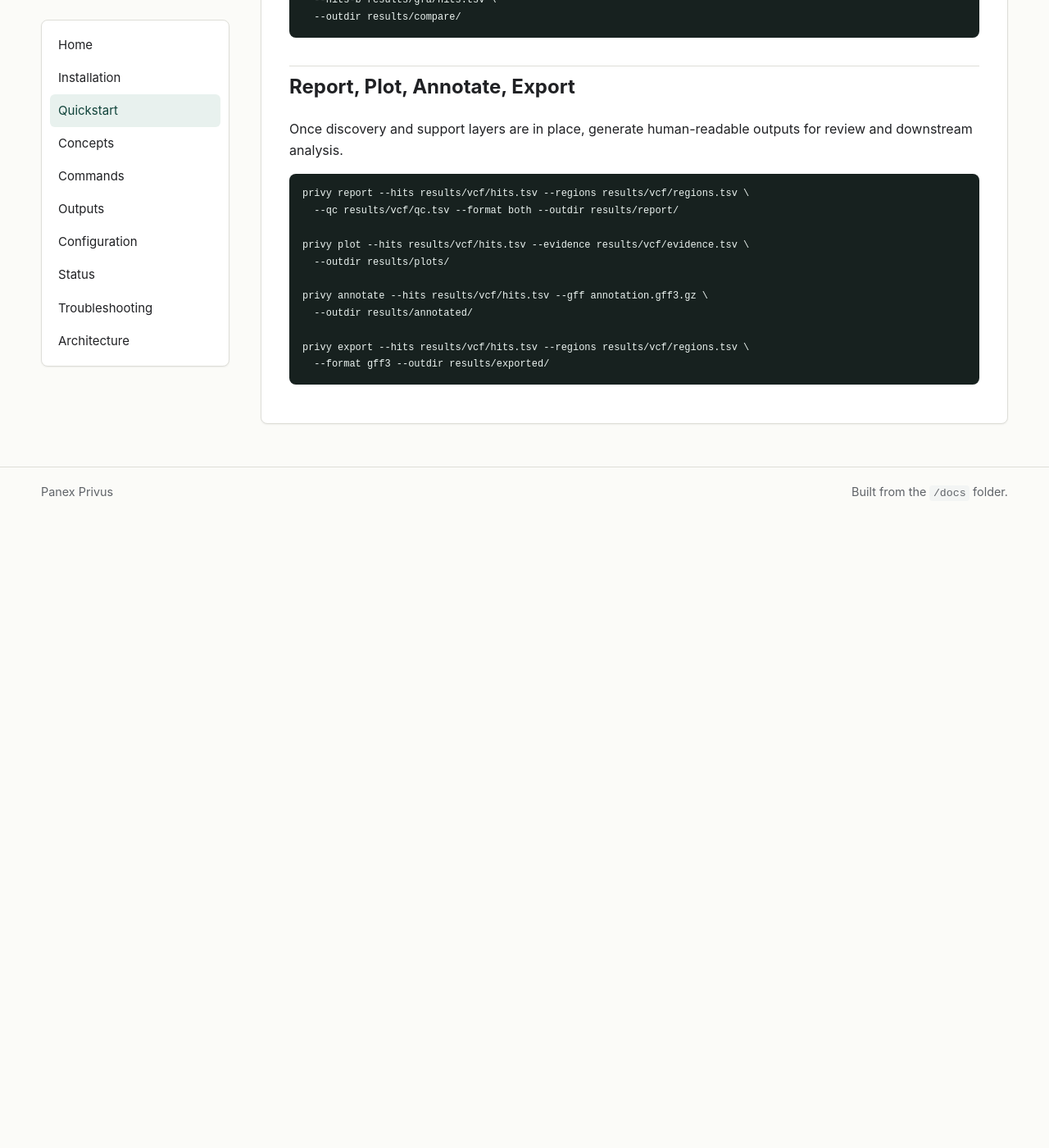
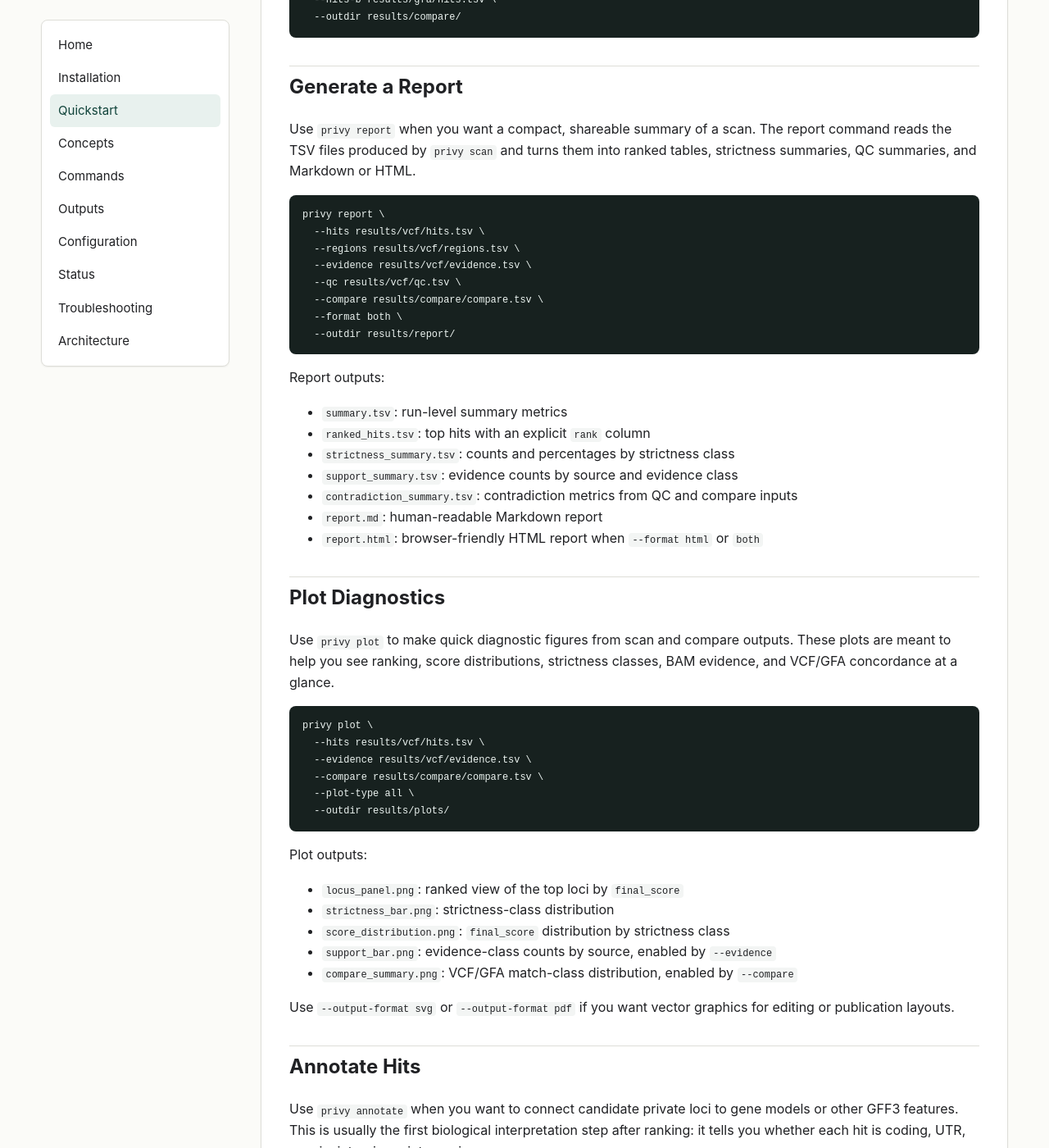
Before and after one commit to USDA-ARS-GBRU/Panex_Privus, a Jekyll site: the page built from docs/quickstart.md, in a window 1280 px wide and 1400 px high, scrolled down 4161 px. Shown: the whole window at 82% size. Built offline with Jekyll 4.4.1, drawn with Linux system fonts in a browser that asks for light colours; before the commit the page ends 4791 px from its top, so only the background shows below that; some of the changed text lies outside the part shown.

Commit message:
Expand quickstart downstream workflow sections

````diff
--- a/docs/quickstart.md
+++ b/docs/quickstart.md
@@ -197,21 +197,101 @@ privy compare \
   --outdir results/compare/
 ```
 
-## Report, Plot, Annotate, Export
+## Generate a Report
 
-Once discovery and support layers are in place, generate human-readable outputs
-for review and downstream analysis.
+Use `privy report` when you want a compact, shareable summary of a scan. The
+report command reads the TSV files produced by `privy scan` and turns them into
+ranked tables, strictness summaries, QC summaries, and Markdown or HTML.
 
 ```bash
-privy report --hits results/vcf/hits.tsv --regions results/vcf/regions.tsv \
-  --qc results/vcf/qc.tsv --format both --outdir results/report/
+privy report \
+  --hits results/vcf/hits.tsv \
+  --regions results/vcf/regions.tsv \
+  --evidence results/vcf/evidence.tsv \
+  --qc results/vcf/qc.tsv \
+  --compare results/compare/compare.tsv \
+  --format both \
+  --outdir results/report/
+```
 
-privy plot --hits results/vcf/hits.tsv --evidence results/vcf/evidence.tsv \
+Report outputs:
+
+- `summary.tsv`: run-level summary metrics
+- `ranked_hits.tsv`: top hits with an explicit `rank` column
+- `strictness_summary.tsv`: counts and percentages by strictness class
+- `support_summary.tsv`: evidence counts by source and evidence class
+- `contradiction_summary.tsv`: contradiction metrics from QC and compare inputs
+- `report.md`: human-readable Markdown report
+- `report.html`: browser-friendly HTML report when `--format html` or `both`
+
+## Plot Diagnostics
+
+Use `privy plot` to make quick diagnostic figures from scan and compare outputs.
+These plots are meant to help you see ranking, score distributions, strictness
+classes, BAM evidence, and VCF/GFA concordance at a glance.
+
+```bash
+privy plot \
+  --hits results/vcf/hits.tsv \
+  --evidence results/vcf/evidence.tsv \
+  --compare results/compare/compare.tsv \
+  --plot-type all \
   --outdir results/plots/
+```
 
-privy annotate --hits results/vcf/hits.tsv --gff annotation.gff3.gz \
+Plot outputs:
+
+- `locus_panel.png`: ranked view of the top loci by `final_score`
+- `strictness_bar.png`: strictness-class distribution
+- `score_distribution.png`: `final_score` distribution by strictness class
+- `support_bar.png`: evidence-class counts by source, enabled by `--evidence`
+- `compare_summary.png`: VCF/GFA match-class distribution, enabled by `--compare`
+
+Use `--output-format svg` or `--output-format pdf` if you want vector graphics
+for editing or publication layouts.
+
+## Annotate Hits
+
+Use `privy annotate` when you want to connect candidate private loci to gene
+models or other GFF3 features. This is usually the first biological
+interpretation step after ranking: it tells you whether each hit is coding,
+UTR, exonic, intronic, or intergenic.
+
+```bash
+privy annotate \
+  --hits results/vcf/hits.tsv \
+  --gff annotation.gff3.gz \
   --outdir results/annotated/
+```
 
-privy export --hits results/vcf/hits.tsv --regions results/vcf/regions.tsv \
-  --format gff3 --outdir results/exported/
+Annotation outputs:
+
+- `annotated_hits.tsv`: all hit columns plus annotation class and gene context
+- `annotation_summary.tsv`: counts and percentages by annotation class
+- `annotate.json`: annotation run metadata
+
+If your hit contig names differ from the GFF3 contig names, use a two-column
+contig alias file with `--contig-alias`.
+
+## Export Intervals
+
+Use `privy export` when you want to move candidates into genome browsers or
+interval-based tools. BED is convenient for IGV and bedtools; GFF3 is useful
+when you want feature-style records with attributes.
+
+```bash
+privy export \
+  --hits results/vcf/hits.tsv \
+  --regions results/vcf/regions.tsv \
+  --format gff3 \
+  --outdir results/exported/
 ```
+
+Export outputs:
+
+- `hits.bed` or `hits.gff3`: one interval or feature per candidate hit
+- `regions.bed` or `regions.gff3`: merged candidate regions
+- `export.json`: export run metadata and written file paths
+
+Use `--format bed` for BED output. Use `--kind hits`, `--kind regions`, or
+`--kind both` to control which interval sets are exported.
````
